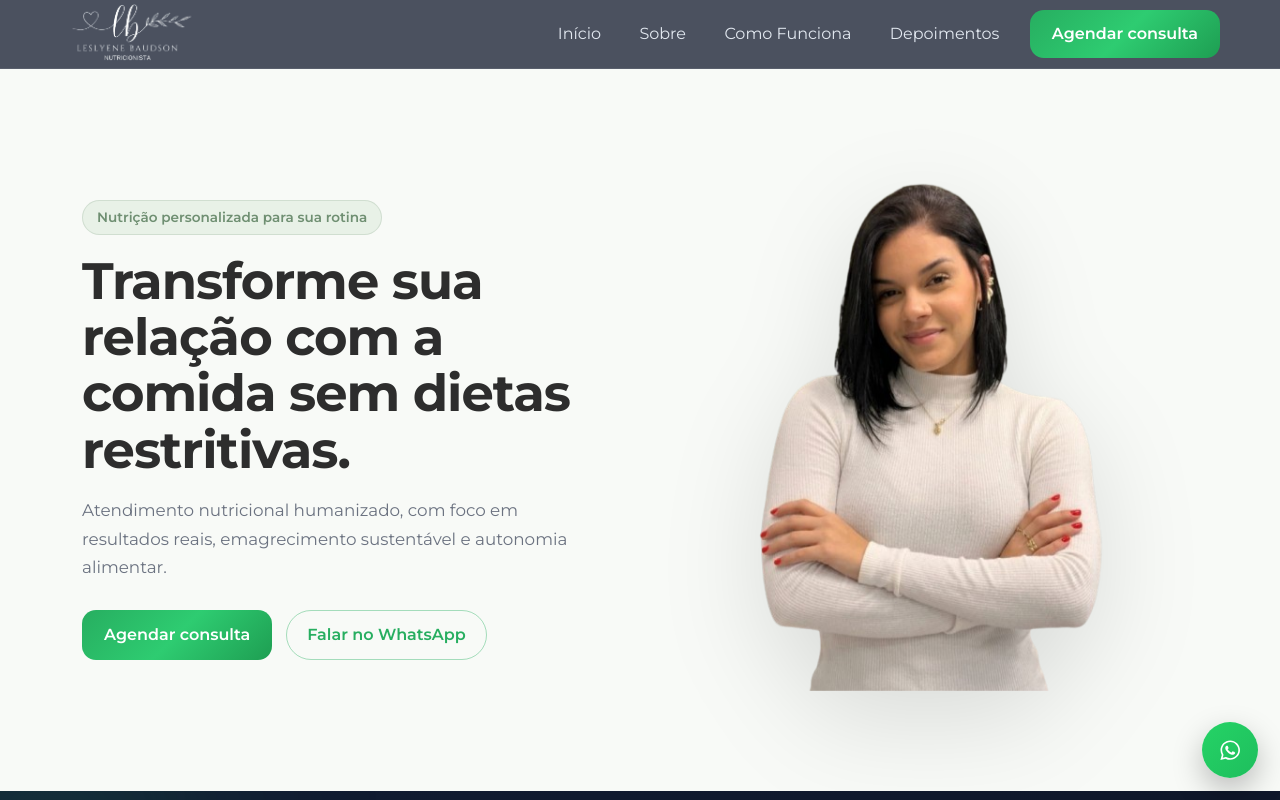
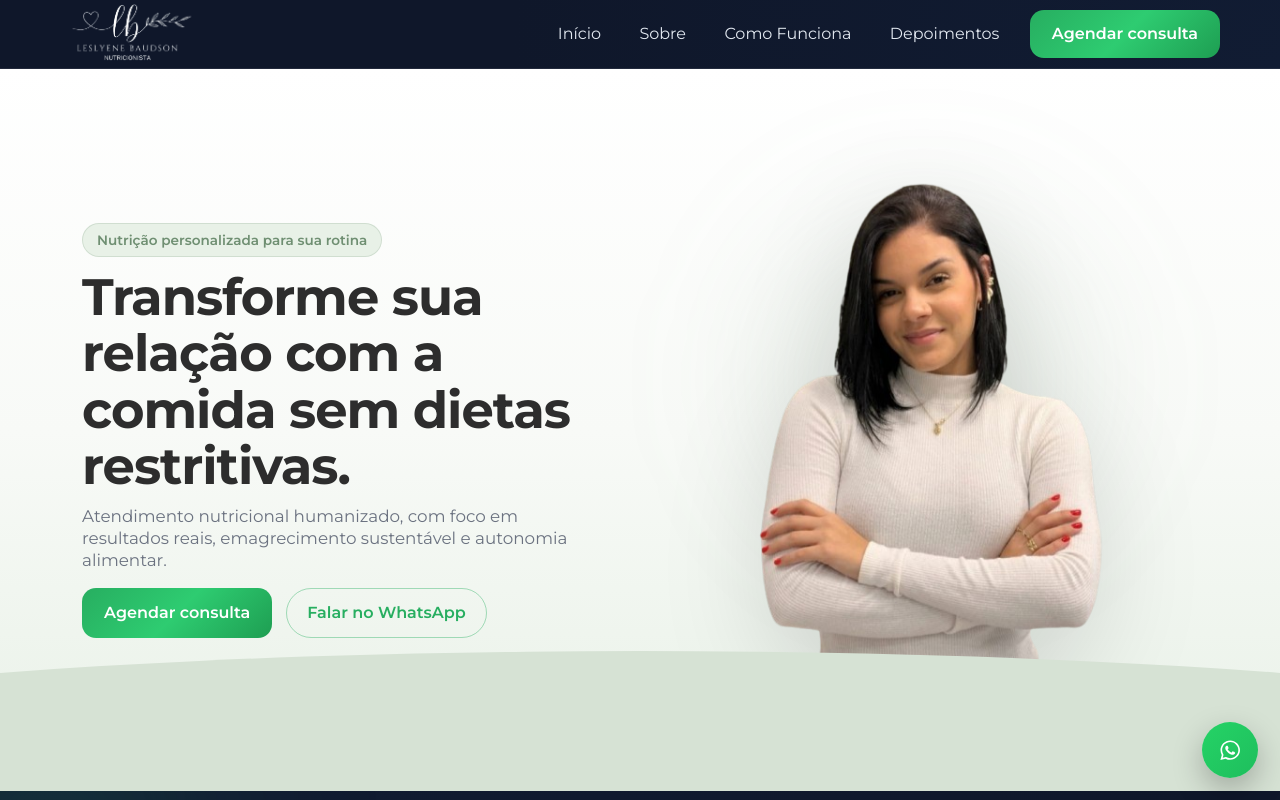
Before and after one commit to kevinbaudson/leslyeneNutricao, a React (Vite) app: page / in a window 1280 px wide. Shown: the top 800 px of the page. Built offline with nearby package versions, Linux system fonts and the light colour scheme.

Commit message:
mudança na hero e no Header

```diff
--- a/src/components/Header/Header.css
+++ b/src/components/Header/Header.css
@@ -3,8 +3,7 @@
   top: 16px;
   width: 100%;
   margin: 0;
-
-  background: rgba(15, 23, 42, 0.75);
+  background: radial-gradient(circle at bottom right, #111c33, #0f172a 60%);
   backdrop-filter: blur(16px);
 
   border-bottom: 1px solid rgba(255, 255, 255, 0.08);
@@ -85,8 +84,7 @@
 }
 
 .navbar-toggler-icon {
-  filter: brightness(0) invert(1)
-    drop-shadow(0 0 3px rgba(255, 255, 255, 0.5));
+  filter: brightness(0) invert(1) drop-shadow(0 0 3px rgba(255, 255, 255, 0.5));
 }
 
 /* =========================
--- a/src/components/Hero/Hero.css
+++ b/src/components/Hero/Hero.css
@@ -1,9 +1,50 @@
 .hero {
-  min-height: 90vh;
-  display: flex;
-  align-items: center;
+  position: relative;
+  overflow: hidden;
 
-  background: var(--secondary);
+  background: linear-gradient(
+    180deg,
+    #ffffff 0%,
+    #f8faf7 50%,
+    #e8f1e7 100%
+  );
+}
+
+.hero::after {
+  content: "";
+
+  position: absolute;
+  left: 0;
+  bottom: -1px;
+
+  width: 100%;
+  height: 120px;
+
+  background: white;
+
+  border-radius: -100% -100% 0 0;
+
+  z-index: 2;
+}
+.hero::after {
+  content: "";
+  position: absolute;
+
+  left: 50%;
+  bottom: -120px;
+
+  transform: translateX(-50%);
+
+  width: 180%;
+  height: 260px;
+
+  background: #d6e2d4;
+
+  border-radius: 50%;
+}
+.hero .container {
+  position: relative;
+  z-index: 1;
 }
 
 /* LAYOUT */
@@ -30,7 +71,7 @@
 
 /* TITLE */
 .hero-title {
-  margin-top: 18px;
+  margin-top: 12px;
 
   font-size: clamp(2.2rem, 4vw, 3.6rem);
   line-height: 1.1;
@@ -43,10 +84,10 @@
 
 /* DESCRIPTION */
 .hero-description {
-  margin-top: 18px;
+  margin-top: 12px;
 
   font-size: 1.05rem;
-  line-height: 1.7;
+  line-height: 1.3;
 
   color: var(--text-light);
   max-width: 520px;
@@ -54,7 +95,7 @@
 
 /* ACTIONS */
 .hero-actions {
-  margin-top: 28px;
+  margin-top: 10px;
 
   display: flex;
   gap: 14px;
@@ -97,12 +138,35 @@
 .hero-image {
   display: flex;
   justify-content: center;
+  position: relative;
 }
+.hero-image::before {
+  content: "";
 
+  position: absolute;
+
+  width: 420px;
+  height: 420px;
+
+  background:
+    radial-gradient(
+      circle,
+      rgba(111, 143, 114, 0.22) 0%,
+      rgba(111, 143, 114, 0.08) 45%,
+      transparent 75%
+    );
+
+  filter: blur(60px);
+
+  z-index: 1;
+
+  animation: pulseGlow 8s ease-in-out infinite;
+}
 .hero-avatar {
+  position: relative;
   max-width: 420px;
   width: 100%;
-
+  z-index: 2;
   filter: drop-shadow(0 30px 50px rgba(0, 0, 0, 0.12));
 
   animation: float 6s ease-in-out infinite;
@@ -110,9 +174,15 @@
 
 /* FLOAT */
 @keyframes float {
-  0% { transform: translateY(0); }
-  50% { transform: translateY(-10px); }
-  100% { transform: translateY(0); }
+  0% {
+    transform: translateY(0);
+  }
+  50% {
+    transform: translateY(-10px);
+  }
+  100% {
+    transform: translateY(0);
+  }
 }
 
 /* RESPONSIVO */
```
